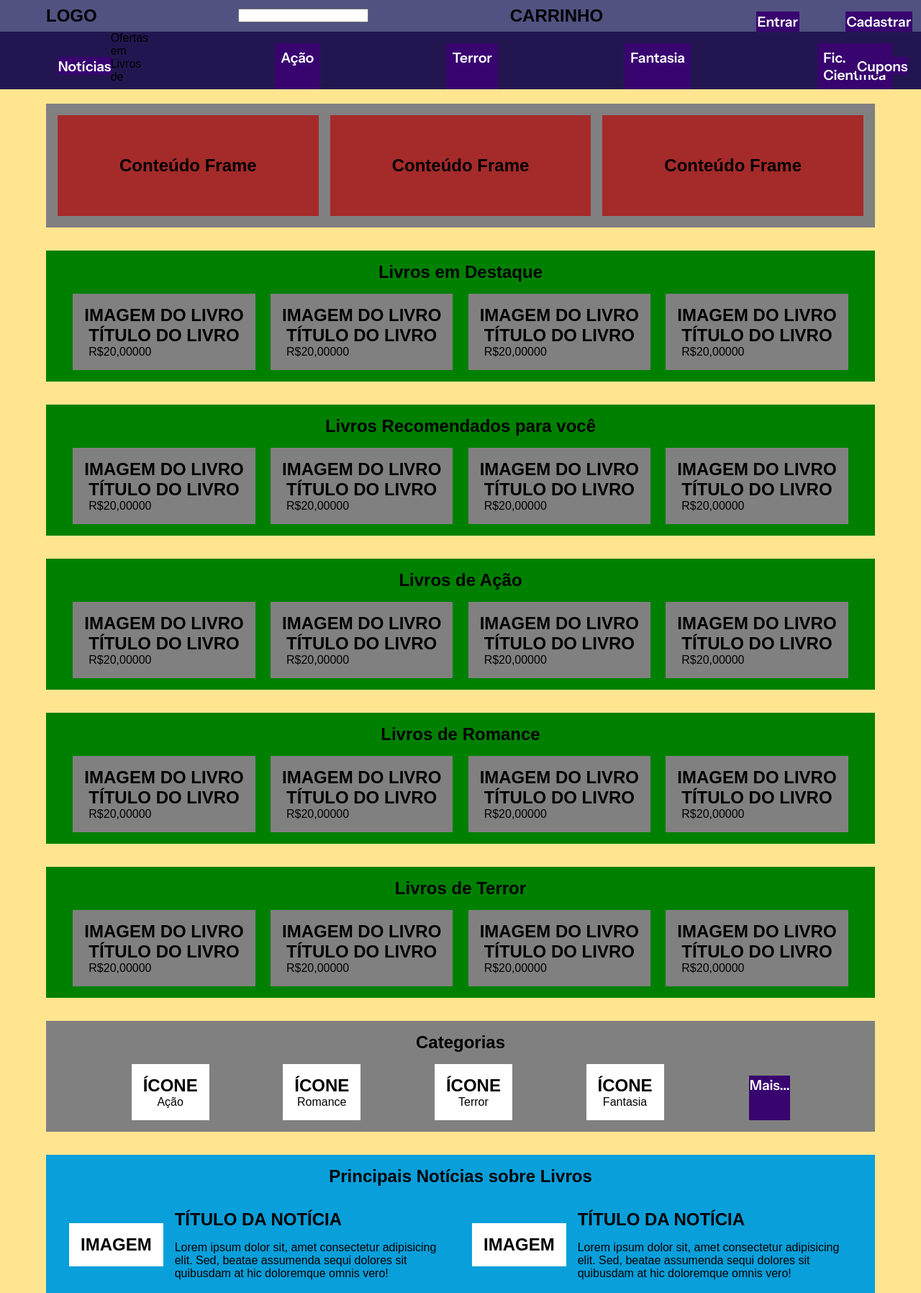
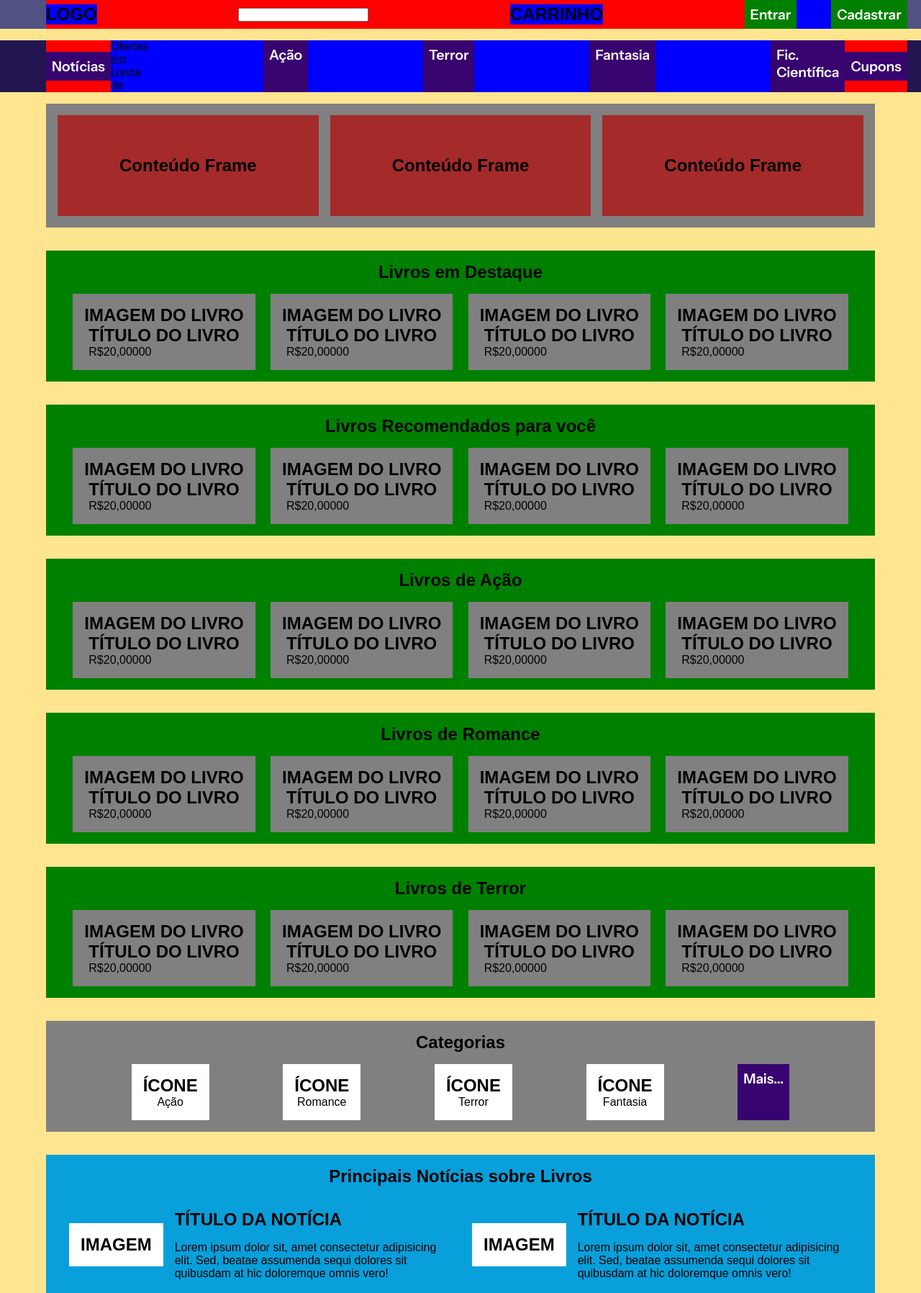
Before and after one commit to rodrigo-fullstack/jovem-pagina, a PHP site: page / in a window 1280 px wide. Shown: the top 1796 px of the page at 72% size. Run offline with PHP 8.4, Linux system fonts and the light colour scheme; some web fonts are replaced.

Commit message:
fix (positioning): Botão de Login e Cadastro bugados
Isso ocorria devido à priorização de estilos anteriores que eu havia colocado

```diff
--- a/assets/css/btn.css
+++ b/assets/css/btn.css
@@ -18,15 +18,13 @@
 .btn{
     display: inline-flex;
     width: fit-content;
-    padding: 0.8%;
-    margin-left: 1rem;
-    margin-top: 1rem;
     font-family: 'Instrument Sans';
     font-weight: 600;
     font-size: 1.2rem;
     background-color: var(--btn);
     color: rgb(255, 255, 255);
     cursor: pointer;
+    padding: 0.5rem;
     /* Depois pensar na responsividade
     font-size: clamp;
     */
@@ -35,3 +33,9 @@
 button.btn{
     text-align: left;
 }
+
+a.login, a.sign-up{
+    background-color: green;
+    padding: 0.5rem;
+    /* padding: 1%; Vaza da tela*/
+}
--- a/assets/css/header.css
+++ b/assets/css/header.css
@@ -1,5 +1,5 @@
 header{
-    height: 80px;
+    height: 100px;
     width: 100%;
     display: flex;
     position: fixed;
@@ -8,6 +8,7 @@ header{
     display: flex;
     flex-direction: column;
     flex: 1;
+    gap: 1rem;
 }
 
 .nav-bar>div{
@@ -18,7 +19,7 @@ header{
 .nav-row-01{
     background: #515281;
     color: rgb(0, 0, 0);
-    flex: 2;
+    flex: 3;
     display: flex;
     align-items: center;
 }
@@ -38,18 +39,25 @@ header{
     justify-content: space-between;
     align-items: center;
     width: 100%;
+    height: 100%;
+    background-color: red;
 }
+
 
 .nav-item{
     display: flex;
     align-items: center;
+    background-color: blue;
+}
+.nav-item:has(a.btn-header){
+    gap: 3rem;
 }
 
-.login-container{
-    display: flex;
-    align-items: center;
-    gap: 3rem;
-}
+/* Maior prioridade de estilo
+
+a.login + a.sign-up{
+    background-color: rgb(255, 0, 0);
+} */
 
 .discount-container{
     display: flex;
--- a/index.html
+++ b/index.html
@@ -42,10 +42,8 @@
                     </li>
 
                     <li class="nav-item">
-                        <div class="login-container">
-                            <a href="#" class="btn btn-header login">Entrar</a>
-                            <a href="#" class="btn btn-header sign-up">Cadastrar</a>
-                        </div>
+                        <a href="#" class="btn btn-header login">Entrar</a>
+                        <a href="#" class="btn btn-header sign-up">Cadastrar</a>
                     </li>
 
                 </ul>
```
